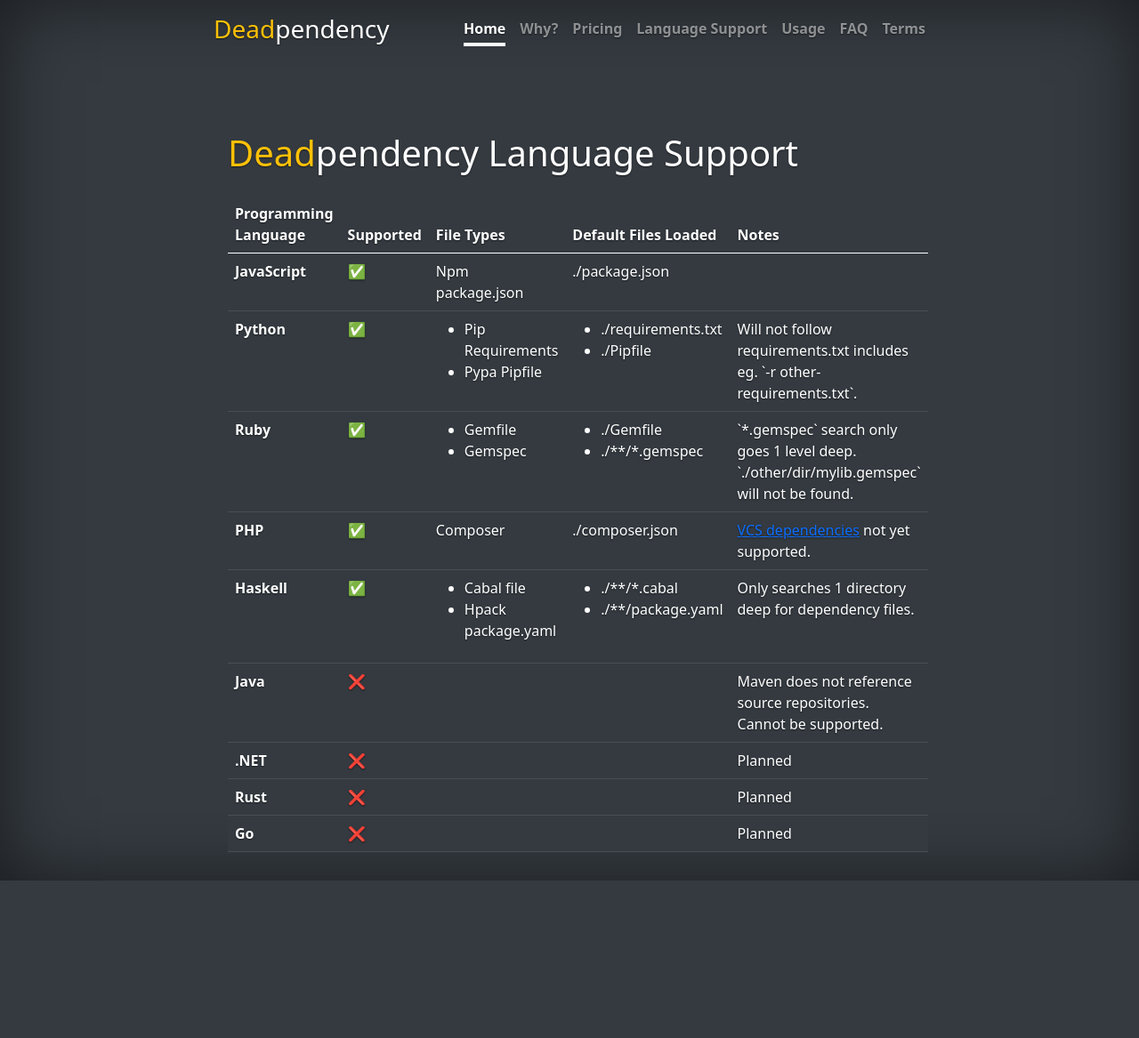
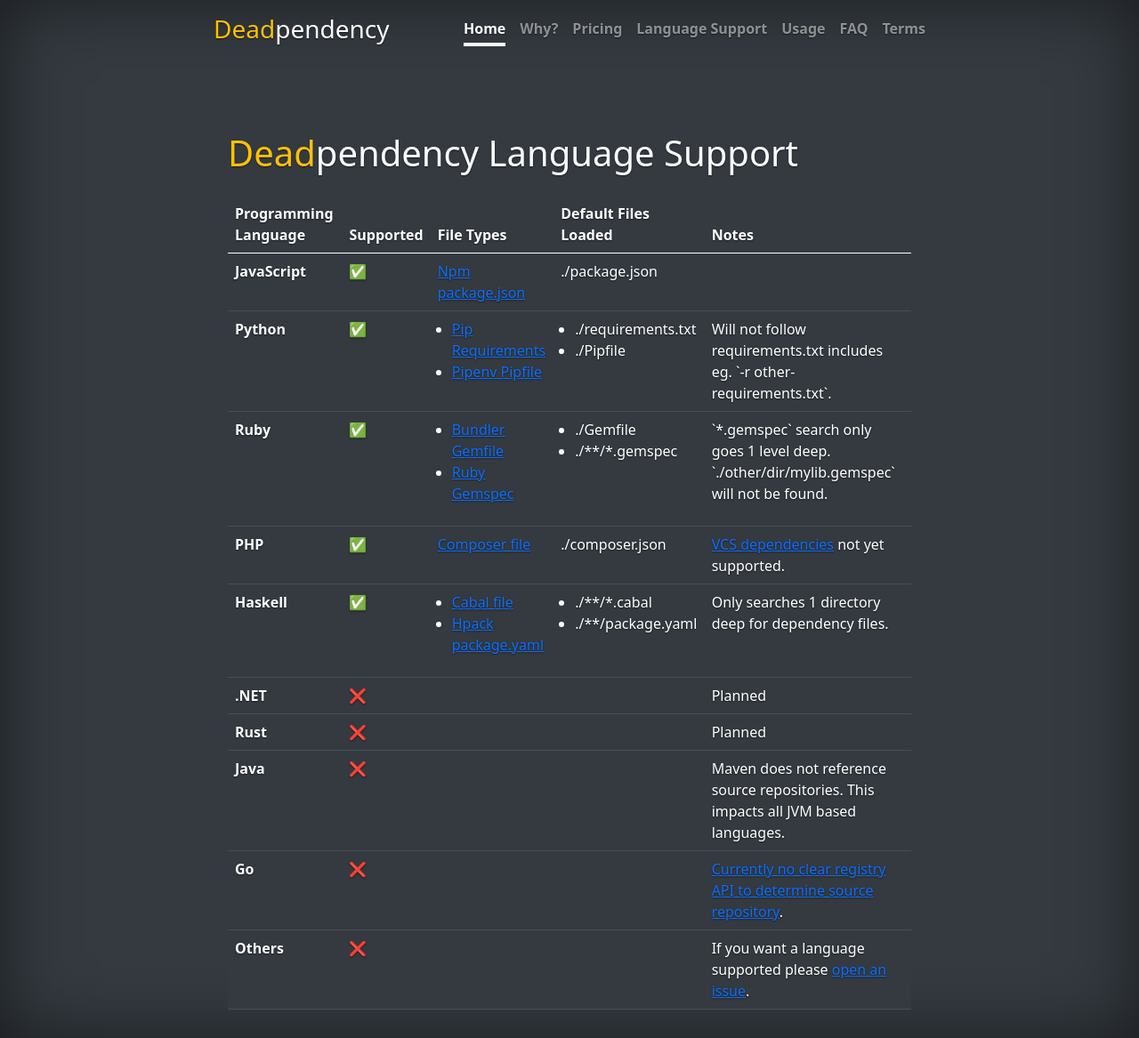
Before and after one commit to deadpendency/deadpendency.github.io, a Jekyll site: the page built from language-support.html, in a window 1280 px wide. Shown: the whole page at 89% size. Built offline with Jekyll 4.4.1, drawn with Linux system fonts in a browser that asks for light colours; nearby versions of some CDN libraries; before the commit the page ends 990 px from its top, so only the background shows below that.

Commit message:
More tweaks. Add some links

```diff
--- a/_sass/global.scss
+++ b/_sass/global.scss
@@ -121,3 +121,9 @@
   margin-top: 20px;
   margin-bottom: 20px;
 }
+
+// Language Support
+
+.language-support-page ul {
+  padding-left: 1rem;
+}
--- a/language-support.html
+++ b/language-support.html
@@ -4,7 +4,7 @@
 
 layout: home
 ---
-<div class="pricing-page">
+<div class="language-support-page">
 <h1 class="mb-4"><span class="text-warning">Dead</span><span class="text-white"></span>pendency</span> Language Support</h1>
 
 <table class="table table-dark">
@@ -21,7 +21,7 @@
     <tr>
       <th scope="row">JavaScript</td>
       <td>✅</td>
-      <td>Npm package.json</td>
+      <td><a href="https://docs.npmjs.com/files/package.json" target="_blank">Npm package.json</a></td>
       <td>./package.json</td>
       <td></td>
     </tr>
@@ -30,8 +30,8 @@
       <td>✅</td>
       <td>
         <ul>
-          <li>Pip Requirements</li>
-          <li>Pypa Pipfile</li>
+          <li><a href="https://pip.pypa.io/en/stable/reference/pip_install/#requirements-file-format" target="_blank">Pip Requirements</a></li>
+          <li><a href="https://pipenv.pypa.io/en/stable/install/#installing-packages-for-your-project" target="_blank">Pipenv Pipfile</a></li>
         </ul>
       </td>
       <td>
@@ -47,8 +47,8 @@
       <td>✅</td>
       <td>
         <ul>
-          <li>Gemfile</li>
-          <li>Gemspec</li>
+          <li><a href="https://bundler.io/gemfile.html" target="_blank">Bundler Gemfile</a></li>
+          <li><a href="https://guides.rubygems.org/specification-reference/" target="_blank">Ruby Gemspec</a></li>
         </ul>
       </td>
       <td>
@@ -62,7 +62,7 @@
     <tr>
       <th scope="row">PHP</td>
       <td>✅</td>
-      <td>Composer</td>
+      <td><a href="https://getcomposer.org/doc/01-basic-usage.md#composer-json-project-setup" target="_blank">Composer file</a></td>
       <td>./composer.json</td>
       <td><a href="https://getcomposer.org/doc/05-repositories.md#vcs" target="_blank">VCS dependencies</a> not yet supported.</td>
     </tr>
@@ -71,8 +71,8 @@
       <td>✅</td>
       <td>
         <ul>
-          <li>Cabal file</li>
-          <li>Hpack package.yaml</li>
+          <li><a href="https://cabal.readthedocs.io/en/stable/developing-packages.html#editing-the-cabal-file" target="_blank">Cabal file</a></li>
+          <li><a href="https://github.com/sol/hpack#readme" target="_blank">Hpack package.yaml</a></li>
         </ul>
       </td>
       <td>
@@ -82,13 +82,6 @@
         </ul>
       </td>
       <td>Only searches 1 directory deep for dependency files.</td>
-    </tr>
-    <tr>
-      <th scope="row">Java</td>
-      <td>❌</td>
-      <td></td>
-      <td></td>
-      <td>Maven does not reference source repositories. Cannot be supported.</td>
     </tr>
     <tr>
       <th scope="row">.NET</td>
@@ -105,11 +98,25 @@
       <td>Planned</td>
     </tr>
     <tr>
+      <th scope="row">Java</td>
+      <td>❌</td>
+      <td></td>
+      <td></td>
+      <td>Maven does not reference source repositories. This impacts all JVM based languages.</td>
+    </tr>
+    <tr>
       <th scope="row">Go</td>
       <td>❌</td>
       <td></td>
       <td></td>
-      <td>Planned</td>
+      <td><a href="https://github.com/golang/go/issues/36785" target="_blank">Currently no clear registry API to determine source repository</a>.</td>
+    </tr>
+    <tr>
+      <th scope="row">Others</td>
+      <td>❌</td>
+      <td></td>
+      <td></td>
+      <td>If you want a language supported please <a href="" target="_blank">open an issue</a>.</td>
     </tr>
   </tbody>
 </table>
```
